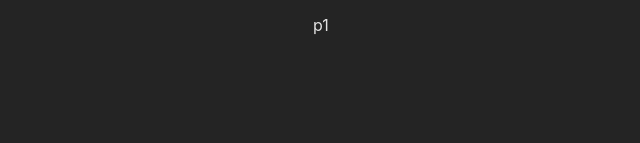
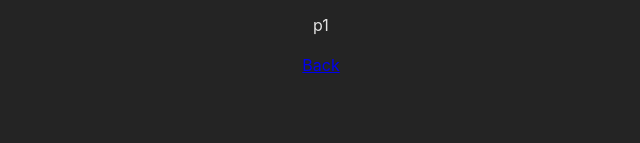
Before and after one commit to AndreaParrini/react-21-routing, a React (Create React App) app: page /products/p1 in a window 1280 px wide. Shown: the part 152-295 px from the top of the page, without its empty margins (319-959 px from the left). Built offline with nearby package versions, Linux system fonts and the light colour scheme.

Commit message:
modify a type of paths
add all relative path in the all link

```diff
--- a/src/App.js
+++ b/src/App.js
@@ -23,9 +23,9 @@ const router = createBrowserRouter([
     element: <RootLayout />,
     errorElement: <ErrorPage />,
     children: [
-      {path: '/', element: <HomePage /> },
-      {path: '/products', element: <ProductsPage /> },
-      {path: '/products/:productId', element: <ProductDetailPage /> },
+      {path: '', element: <HomePage /> },
+      {path: 'products', element: <ProductsPage /> },
+      {path: 'products/:productId', element: <ProductDetailPage /> },
     ]},
 
 
--- a/src/pages/Home.js
+++ b/src/pages/Home.js
@@ -8,14 +8,14 @@ function HomePage(){
     const navigate= useNavigate();
 
     function navigateHandler(){
-        navigate('/products')
+        navigate('products')
     }
 
     return (
     <>
         <h1>My Home Page</h1>
         <p>
-            Go to <Link to="/products">the list of products</Link>.
+            Go to <Link to="products">the list of products</Link>.
         </p>
         <p>
             <button onClick={navigateHandler}>Navigate</button>
--- a/src/pages/ProductDetail.js
+++ b/src/pages/ProductDetail.js
@@ -1,4 +1,4 @@
-import { useParams } from "react-router-dom";
+import { useParams, Link } from "react-router-dom";
 
 function ProductDetailPage(){
 
@@ -9,6 +9,15 @@ function ProductDetailPage(){
     <p>
         {params.productId}
     </p>
+    <p>
+        <Link to='..' relative='path'>Back</Link>
+        {/*
+        Per default il link ha come prop in relative il valore route, in questo modo gli stiamo dicendo di tornnare indietro di un livello nel percorso
+        E quindi passera da /products/p1 a /products
+        Se lasciavamo route tornava alla rotta precedente che era semplicemente / e quindi tornava in home page.
+        */}
+    </p>
+
     </>
 }
 
--- a/src/pages/Products.js
+++ b/src/pages/Products.js
@@ -11,7 +11,7 @@ function ProductsPage(){
     <>
         <h1>The products page</h1>
         <ul>
-            {PRODUCTS.map(prod => <li key={prod.id}><Link to={`/products/${prod.id}`}>{prod.title}</Link></li>)}
+            {PRODUCTS.map(prod => <li key={prod.id}><Link to={prod.id}>{prod.title}</Link></li>)}
         </ul>
     </>
 
```
